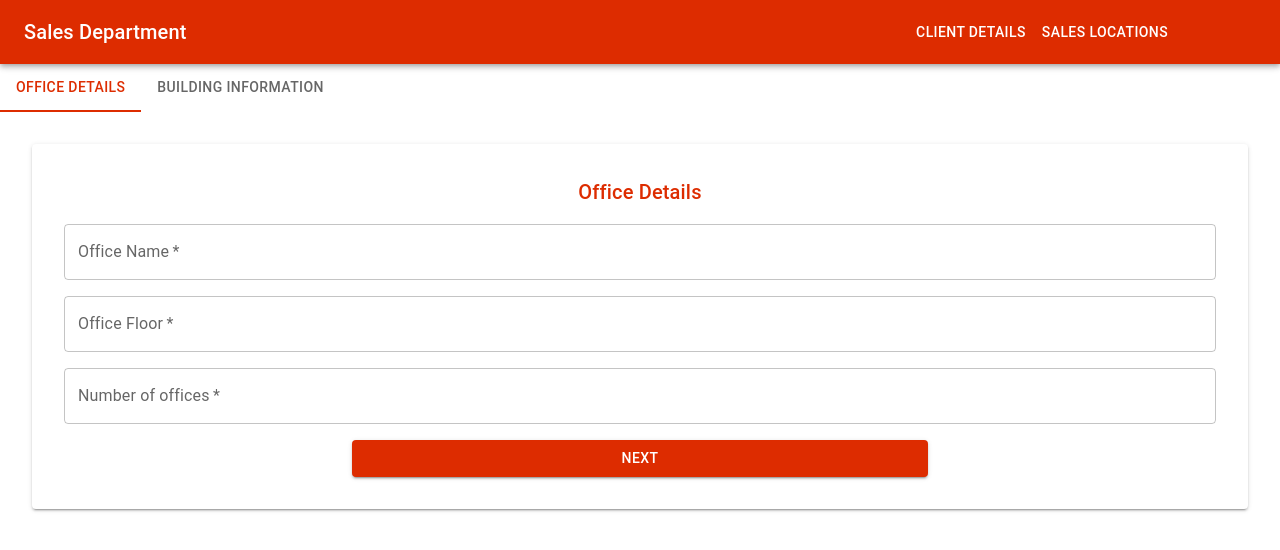
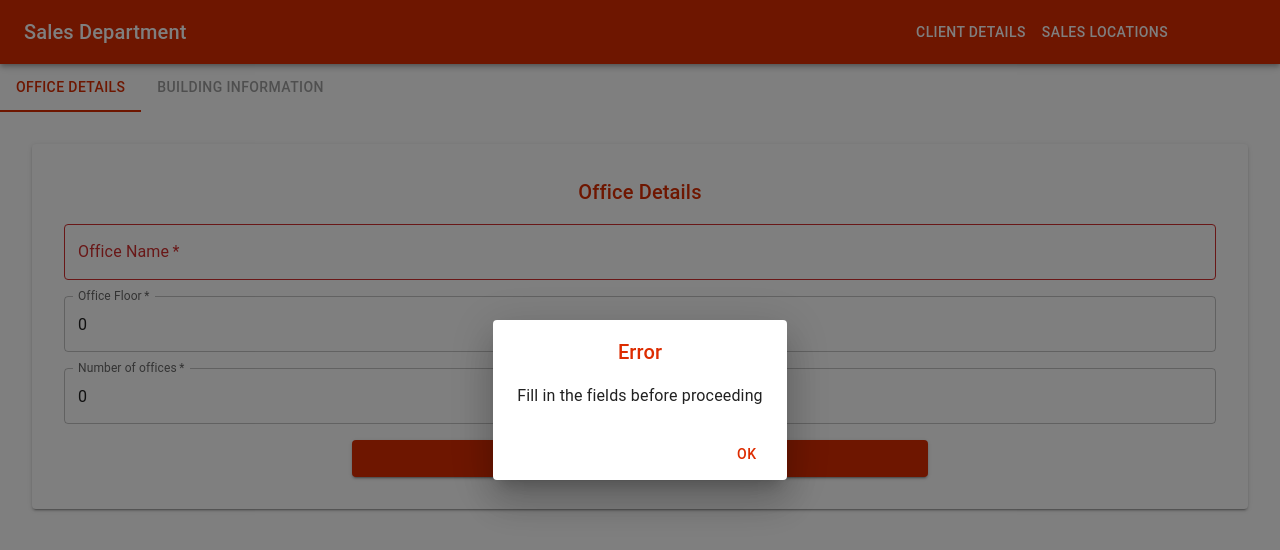
Before and after one commit to Michemor/tech-today-sales-frontend, a React (Vite) app in the folder vite-project/: page /locationform in a window 1280 px wide. Both pictures are taken after a click on the button "NEXT". Shown: the top 550 px of the page. Built offline with nearby package versions, Linux system fonts and the light colour scheme; some icons are missing.

Commit message:
Custom components and validation of inputs

```diff
--- a/vite-project/src/components/CustomCard.jsx
+++ b/vite-project/src/components/CustomCard.jsx
@@ -3,6 +3,7 @@ import CardContent from "@mui/material/CardContent";
 import Typography from "@mui/material/Typography";
 import CardActions from "@mui/material/CardActions";
 import Button from "@mui/material/Button";
+
 
 const CustomCard = ({ title, message, icon, onClick }) => {
     return (
--- /dev/null
+++ b/vite-project/src/components/CustomDialog.jsx
@@ -0,0 +1,34 @@
+import Dialog from "@mui/material/Dialog";
+import DialogTitle from "@mui/material/DialogTitle";
+import DialogActions from "@mui/material/DialogActions";
+import DialogContent from "@mui/material/DialogContent";
+import Button from "@mui/material/Button";
+
+const CustomDialog = ({open, onClose, title, content }) => {
+
+
+
+    return (
+        <>
+       <Dialog
+       onClose={onClose}
+       open={open}
+       >
+        <DialogTitle
+        sx={{
+            color: 'primary.main',
+            textAlign: 'center'
+            }}>
+                {title}
+        </DialogTitle>
+        <DialogContent>
+            {content}
+        </DialogContent>
+        <DialogActions>
+            <Button onClick={onClose} autoFocus> OK </Button>
+        </DialogActions>
+       </Dialog>
+        </>
+    )
+}
+export default CustomDialog;
--- a/vite-project/src/pages/Home.jsx
+++ b/vite-project/src/pages/Home.jsx
@@ -47,16 +47,16 @@ const Home = () => {
         <Stack  direction="row" spacing={2} sx={{ ml: 5,}}>
                <Item>
                 <CustomCard
-                title={<Typography variant="h6">Client Details List</Typography>}
-                message={"View and manage client details."}
+                title='Client Details List'
+                message="View and manage client details."
                 icon={<GroupRoundedIcon sx={{ color: 'primary.main' }} />}
                 onClick={() => handleClick('/clients')} />
 
                 </Item>
             <Item>
                 <CustomCard
-                title={<Typography variant="h6">Sales Location List</Typography>}
-                message={"View and manage sales locations."}
+                title='Sales Location List'
+                message="View and manage sales locations."
                 icon={<PinDropRoundedIcon sx={{ color: 'primary.main' }} />}
                 onClick={() => handleClick('/locations')} />
                 </Item>
@@ -65,8 +65,8 @@ const Home = () => {
            <Item>
 
             <CustomCard
-            title={<Typography variant="h6">Client Details Form</Typography>}
-            message={"Fill out the form to add or edit client details."}
+            title='Client Details Form'
+            message="Fill out the form to add or edit client details."
             icon={<NotesRoundedIcon sx={{ color: 'primary.main' }} />}
             onClick={() => handleClick('/clientform')} />
             </Item>
--- a/vite-project/src/pages/OfficeData.jsx
+++ b/vite-project/src/pages/OfficeData.jsx
@@ -13,10 +13,17 @@ import Radio from "@mui/material/Radio";
 import FormLabel from "@mui/material/FormLabel";
 import RadioGroup from "@mui/material/RadioGroup";
 import FormControlLabel from "@mui/material/FormControlLabel";
+import CustomDialog from "../components/CustomDialog";
 import Snackbar from "@mui/material/Snackbar";
+import { useNavigate } from "react-router";
+import { useEffect } from "react";
 
 
 const OfficeData = () => {
+
+    let navigate = useNavigate()
+
+    const [dialogOpen, setDialogOpen] = useState(false)
 
     const [value, setValue] = useState('1');
 
@@ -25,20 +32,27 @@ const OfficeData = () => {
     }
 
 
+
+
     // inputs on office
     const [office_name, setOfficeName] = useState('');
-    const [office_floor, setOfficeFloor] = useState('');
-    const [number_of_offices, setNumberOfOffices] = useState('');
+    const [office_floor, setOfficeFloor] = useState(0);
+    const [number_of_offices, setNumberOfOffices] = useState(0);
+
+     const [step1Complete, setStep1Complete] = useState(false)
+
+    useEffect(() => {
+        setStep1Complete(office_name ==!'' || office_floor ==! 0 || number_of_offices ==! 0)
+
+  }, [office_name, office_floor, number_of_offices]);
+
 
     // handle navigation to next tab
     const handleNext = () => {
         if(!office_name || !office_floor || !number_of_offices){
-
-
-
+            setDialogOpen(true)
         } else {
-
-            value === '1' ? setValue('2') : setValue('1');
+           value === '1' ? setValue('2') : setValue('1');
         }
 
     }
@@ -57,12 +71,23 @@ const OfficeData = () => {
     // handle Submit function
 
     const handleSubmit = () => {
-
+        // validate whether all inputs are filled
+        if(!building_name || !is_fibre_setup || !more_offices || !ease_of_access || !more_info_access){
+            setDialogOpen(true)
+        } else {
+            navigate('/')
+        }
     }
 
 
     return (
         <>
+        <CustomDialog
+            open={dialogOpen}
+            title='Error'
+            content='Fill in the fields before proceeding'
+            onClose={() => setDialogOpen(false)}
+            />
           <Box component="form"
           onSubmit={handleSubmit}
           autoComplete="off">
@@ -75,7 +100,7 @@ const OfficeData = () => {
         }}
         value={value} onChange={handleChange} aria-label=" Sales Locations ">
             <Tab value="1" label="Office Details" />
-            <Tab value="2" label="Building Information" />
+            <Tab value="2" label="Building Information" disabled={!step1Complete} />
             </Tabs>
 
             <Collapse in={value === '1'} timeout="auto" unmountOnExit>
@@ -92,6 +117,7 @@ const OfficeData = () => {
                  <Stack sx={{width: '100%'}} spacing={2} direction="column">
                 <TextField
                 label="Office Name"
+                error={office_name === '' ? 'Empty Field' : '' }
                 value={office_name}
                 onChange={(e) => setOfficeName(e.target.value)}
                 variant="outlined"
```
Also changed, not shown: vite-project/src/components/ConfirmAlert.jsx (added, +44 -0 lines), vite-project/src/components/CustomAlert.jsx (deleted, +0 -16 lines).
